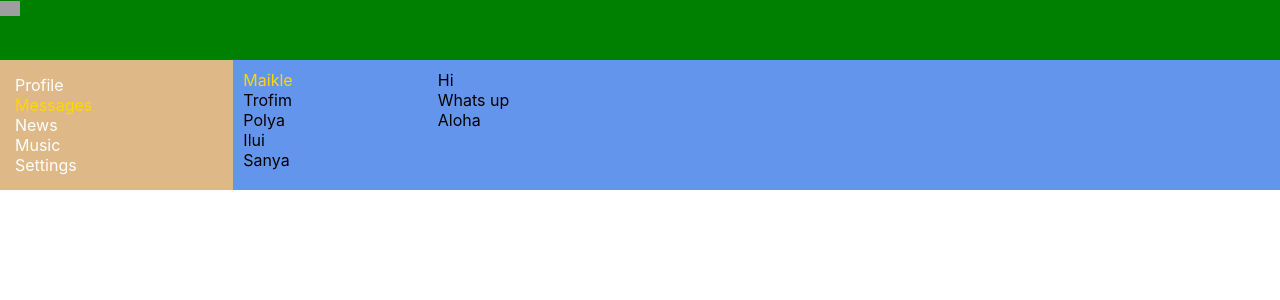
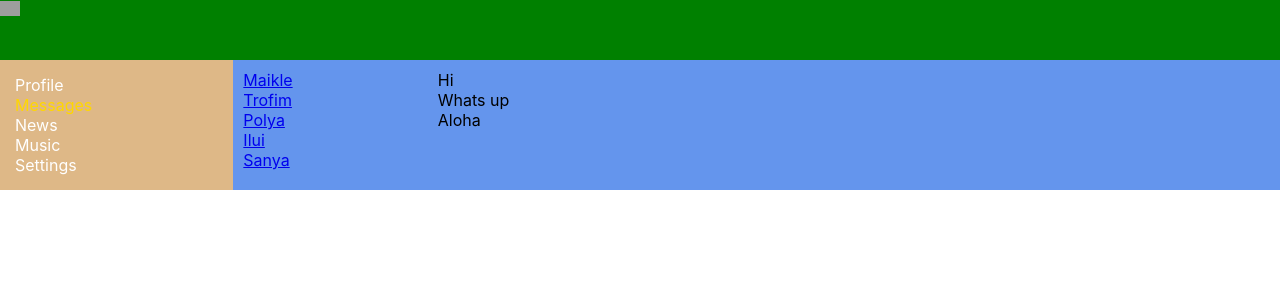
Before and after one commit to Maikl-Korvinus/ReactProject, a React (Create React App) app: page /dialogs in a window 1280 px wide. Shown: the top 300 px of the page. Built offline with nearby package versions, Linux system fonts and the light colour scheme; grey boxes are pictures that could not be loaded.

Commit message:
Route exact and dialogsLink

```diff
--- a/src/components/Dialogs/Dialogs.jsx
+++ b/src/components/Dialogs/Dialogs.jsx
@@ -1,4 +1,5 @@
 import React from 'react';
+import { NavLink } from 'react-router-dom';
 import s from './Dialogs.module.css';
 
 const Dialogs = (props) => {
@@ -6,19 +7,19 @@ const Dialogs = (props) => {
       <div className={s.dialogs}>
          <div className={s.dialogsItems}>
             <div className={s.dialog + " " + s.active}>
-               Maikle
+               <NavLink to="/dialogs/1">Maikle</NavLink>
             </div>
             <div className={s.dialog}>
-               Trofim
+               <NavLink to="/dialogs/2">Trofim</NavLink>
             </div>
             <div className={s.dialog}>
-               Polya
+               <NavLink to="/dialogs/3">Polya</NavLink>
             </div>
             <div className={s.dialog}>
-               Ilui
+               <NavLink to="/dialogs/4">Ilui</NavLink>
             </div>
             <div className={s.dialog}>
-               Sanya
+               <NavLink to="/dialogs/5">Sanya</NavLink>
             </div>
          </div>
          <div className={s.messages}>
```
